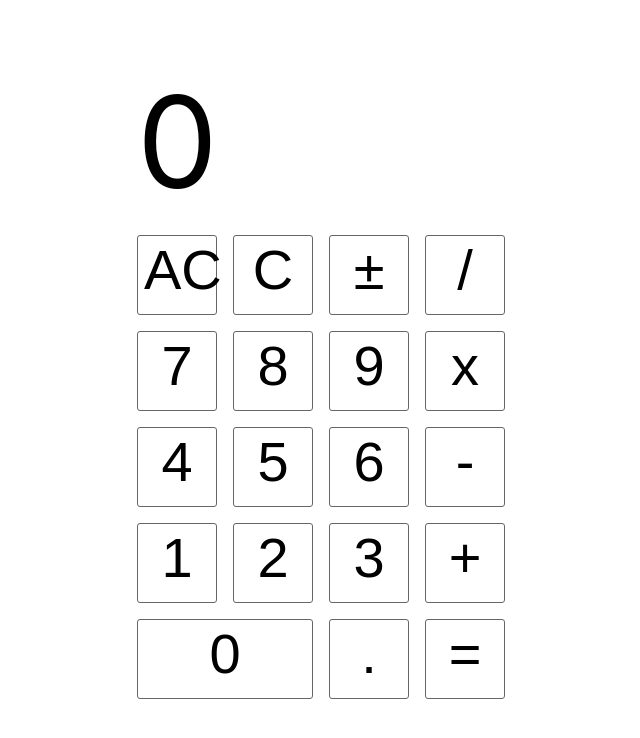
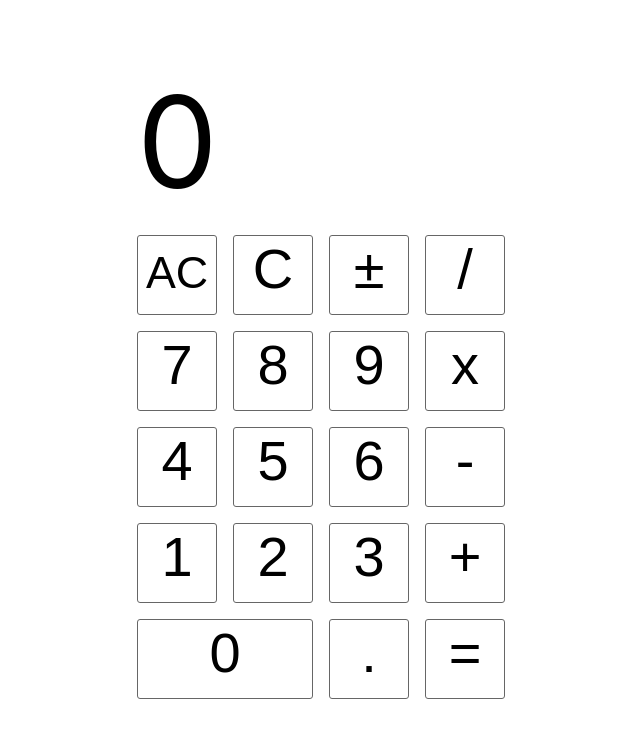
Before and after one commit to oncomouse/calculator-project, a React (Create React App) app: page / in a window 1280 px wide. Shown: the top 738 px of the page, without its empty margins (343-983 px from the left). Built offline with nearby package versions, Linux system fonts and the light colour scheme.

Commit message:
Handle AC being too big to display by adding a small prop and a shrink function

```diff
--- a/src/App.js
+++ b/src/App.js
@@ -22,7 +22,7 @@ function App () {
         <Component>
           <KeyHandler />
           <Display />
-          <ClearButton value={true}>AC</ClearButton>
+          <ClearButton value={true} small={true}>AC</ClearButton>
           <ClearButton value={false}>C</ClearButton>
           <OperatorButton value="±">±</OperatorButton>
           <OperatorButton value="/">/</OperatorButton>
--- a/src/components/Button.js
+++ b/src/components/Button.js
@@ -1,20 +1,30 @@
 import { useDispatch, useSelector } from 'react-redux'
 import styled from 'styled-components'
 import { number, operator, clear } from '../features/calculator'
-import { always, equals, ifElse, pipe, prop, reduce } from 'ramda'
+import { always, equals, ifElse, pipe, prop, reduce, replace } from 'ramda'
+
+const shrink = (xs, factor) => {
+  const size = parseFloat(xs, 10)
+  const units = replace(size, '', xs)
+  return `${size * factor}${units}`
+}
 
 const ButtonComponent = styled.button`
   display: inline-grid;
-  height: 5rem;
-  width: ${props => (props.width || 1) * 5 + (props.width - 1 || 0) * props.theme.gridGap}rem;
-  font-size: 3.5rem;
+  height: ${props => props.theme.button.height};
+  width: ${props => (props.width || 1) * parseInt(props.theme.button.height, 10) + (props.width - 1 || 0) * props.theme.gridGap}rem;
+  padding-top: ${props => props.small ? shrink(props.theme.button.font.size, 1 - props.theme.button.smallFactor) : 0};
+  font-size: ${props => props.small ? shrink(props.theme.button.font.size, props.theme.button.smallFactor) : props.theme.button.font.size};
   grid-column-end: span ${props => (props.width || 1)};
-  background: ${props => props.highlight ? props.theme.highlight.bg : 'initial'};
-  foreground: ${props => props.highlight ? props.theme.highlight.fg : 'black'};
-  border-radius: 3px;
-  border: 1px solid #666;
+  background: ${props => props.highlight ? props.theme.button.highlight.bg : props.theme.button.bg};
+  color: ${props => props.highlight ? props.theme.button.highlight.fg : props.theme.button.fg};
+  border-width: ${props => props.theme.button.border.width};
+  border-color: ${props => props.theme.button.border.color};
+  border-style: ${props => props.theme.button.border.style};
+  border-radius: ${props => props.theme.button.border.radius};
   &:hover {
-    background: #ddd;
+    color: ${props => props.theme.button.hover.fg};
+    background: ${props => props.theme.button.hover.bg};
   }
 `
 
@@ -28,6 +38,7 @@ export const NumberButton = (props) => {
 }
 
 export const OperatorButton = (props) => {
+  // Is this button the last operator to be pressed? If so, highlight it:
   const isHighlighted = useSelector(pipe(
     prop('queue'),
     reduce((acc, cur) => (typeof cur === 'string') ? cur : acc, null),
@@ -35,8 +46,9 @@ export const OperatorButton = (props) => {
   ))
   return (<Button actionCreator={operator} highlight={isHighlighted} {...props}>{props.children}</Button>)
 }
+
 export const ClearButton = (props) => {
-  return (<Button actionCreator={clear}>{props.children}</Button>)
+  return (<Button actionCreator={clear} {...props}>{props.children}</Button>)
 }
 
 export default Button
--- a/src/features/theme.js
+++ b/src/features/theme.js
@@ -1,8 +1,27 @@
 const theme = {
   gridGap: 1,
-  highlight: {
-    bg: '#ccc',
-    fg: '#000'
+  button: {
+    bg: '#fff',
+    fg: '#000',
+    font: {
+      size: '3.5rem'
+    },
+    smallFactor: 0.8,
+    height: '5rem',
+    hover: {
+      bg: '#ccc',
+      fg: '#000'
+    },
+    highlight: {
+      bg: '#ccc',
+      fg: '#000'
+    },
+    border: {
+      color: '#666',
+      style: 'solid',
+      width: '1px',
+      radius: '3px'
+    }
   }
 }
 
```
